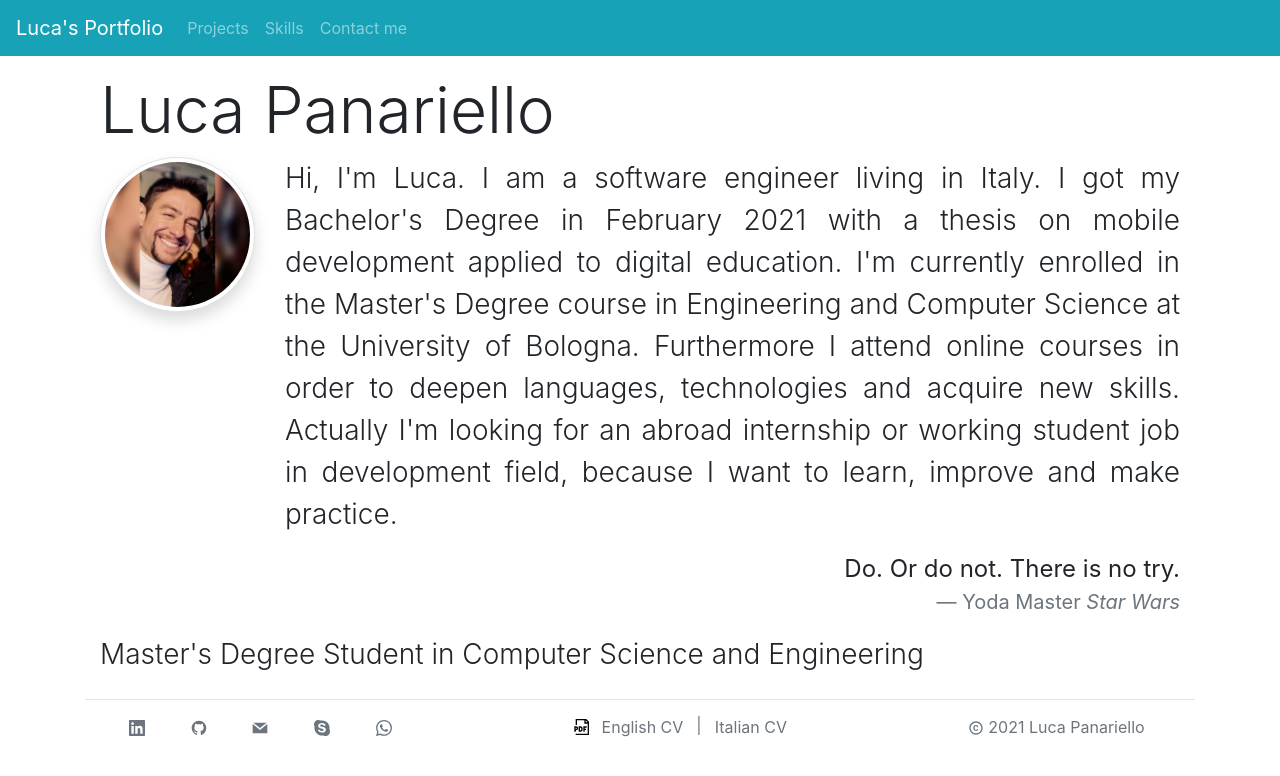
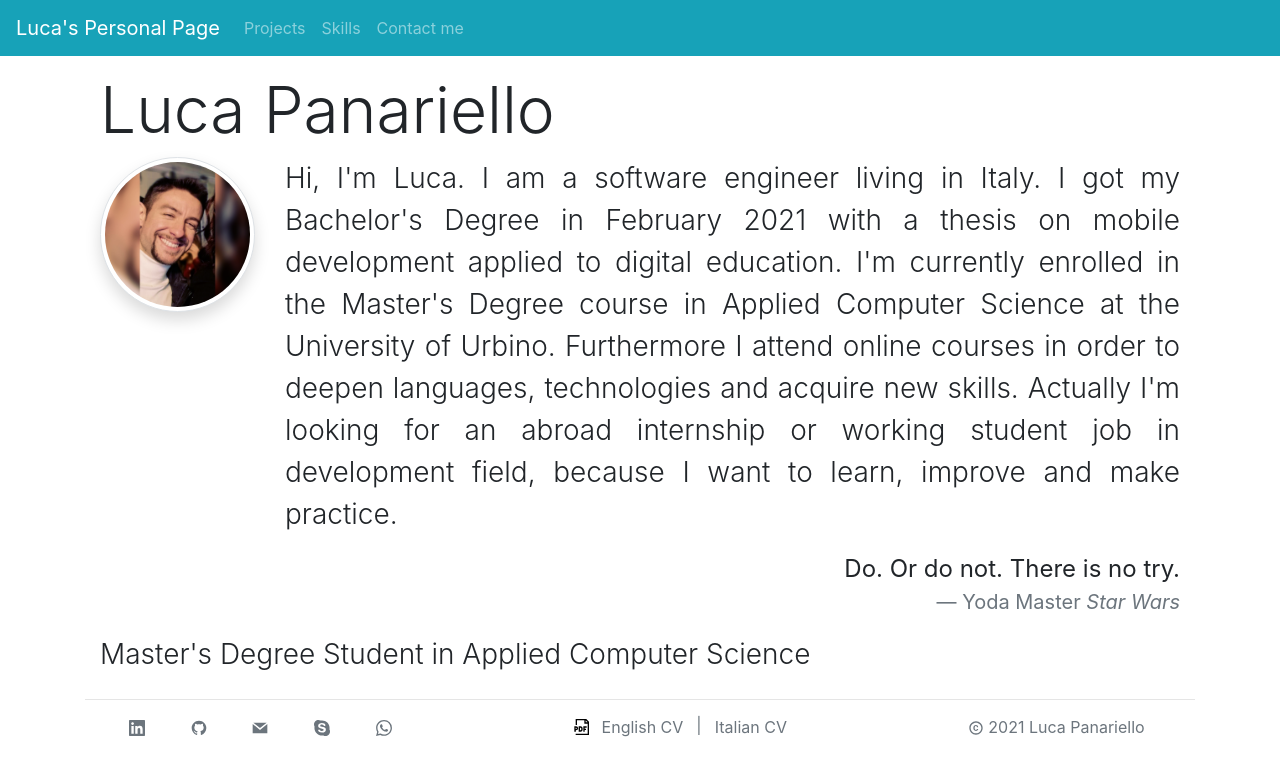
Before and after one commit to elpanas/LukePersonal, a React (Create React App) app: page / in a window 1280 px wide. Shown: the top 776 px of the page. Built offline with nearby package versions, Linux system fonts and the light colour scheme.

Commit message:
refactoring and minor mods

```diff
--- a/src/components/LukeNav.js
+++ b/src/components/LukeNav.js
@@ -11,7 +11,7 @@ const LukeNav = () => {
     <div>
       <Navbar color="info" dark expand="md">
         <Link className="navbar-brand" to="/">
-          Luca's Portfolio
+          Luca's Personal Page
         </Link>
         <NavbarToggler onClick={toggle} />
         <Collapse isOpen={isOpen} navbar>
--- a/src/components/comments/comments.js
+++ b/src/components/comments/comments.js
@@ -3,6 +3,7 @@ import { Button, Form, FormGroup, Label, Input, Col, Alert } from 'reactstrap';
 import './comments.css';
 
 const Comments = () => {
+  // setInput imposta il valore inputName, il cui stato iniziale è ''
   const [inputName, setInputName] = useState('');
   const [inputEmail, setInputEmail] = useState('');
   const [inputContent, setInputContent] = useState('');
--- a/src/components/home/HomePage.js
+++ b/src/components/home/HomePage.js
@@ -29,12 +29,12 @@ const HomePage = () => {
               Hi, I'm Luca. I am a software engineer living in Italy. I got my
               Bachelor's Degree in February 2021 with a thesis on mobile
               development applied to digital education. I'm currently enrolled
-              in the Master's Degree course in Engineering and Computer Science
-              at the University of Bologna. Furthermore I attend online courses
-              in order to deepen languages, technologies and acquire new skills.
-              Actually I'm looking for an abroad internship or working student
-              job in development field, because I want to learn, improve and
-              make practice.
+              in the Master's Degree course in Applied Computer Science at the
+              University of Urbino. Furthermore I attend online courses in order
+              to deepen languages, technologies and acquire new skills. Actually
+              I'm looking for an abroad internship or working student job in
+              development field, because I want to learn, improve and make
+              practice.
               <br />
             </p>
             <blockquote className="blockquote text-right">
@@ -48,7 +48,7 @@ const HomePage = () => {
         <Row>
           <Col>
             <p className="lead subtext">
-              Master's Degree Student in Computer Science and Engineering
+              Master's Degree Student in Applied Computer Science
             </p>
           </Col>
         </Row>
--- a/src/components/portfolio/portfolio.js
+++ b/src/components/portfolio/portfolio.js
@@ -3,54 +3,9 @@ import { Container, Row } from 'reactstrap';
 import '../../styles/resfont.css';
 import './portfolio.css';
 import BoxPortfolio from './portfoliobox';
+import { projects } from './utils';
 
 const LukePortfolio = () => {
-  const projects = [
-    {
-      title: 'BeachU 2.0',
-      subtitle: 'Digital Platform Project Enhanched',
-      text: 'I have developed this app using Flutter with the MVP design pattern. Authentication was made with Firebase. As database I choosed MongoDB because can manage geo coordinates better. In the end I have developed the web service in Node.js to enable communications between the app and MongoDB',
-      techs: 'Flutter - Node.js - MongoDB',
-      url: 'https://drive.google.com/file/d/1n7xuTiea8_Tseh5gLQ4crwB8mU19q2MF/view?usp=sharing&usp=embed_facebook',
-    },
-    {
-      title: 'Code Hunting Games',
-      subtitle: "Bachelor's Degree Thesis Project",
-      text: 'This project is a fusion of the CodyRoby teaching technique with the most famous "hunting game". It is part of the CodeWeek campaign and It represents my thesis project developed during the internship.',
-      techs: 'Flutter - Node.js - MongoDB - Docker',
-      url: 'https://drive.google.com/file/d/1U1ord1PrPMvsXWpQun-_wHH0DUbUVPlv/view?usp=sharing&usp=embed_facebook',
-    },
-    {
-      title: 'Coach@Home',
-      subtitle: 'Mobile App Project',
-      text: 'A mobile app which enables one to search personal trainers for home training in a radius of 20 Km.',
-      techs: 'Flutter - Node.js - MongoDB',
-      url: 'https://github.com/elpanas/CoachAtHomeApp.git',
-    },
-    {
-      title: 'OrdKrig',
-      subtitle: 'Geological Modeling Project',
-      text: 'Calculates ordinary Kriging in a set of P points which have known coordinates in the form of (Px, Py)',
-      techs: 'Octave',
-      link: 'ordkrig',
-      url: 'https://drive.google.com/file/d/1NmF6O4EXaFuiWPYg5NZuMetnxyeFdL4W/view?usp=sharing&usp=embed_facebook',
-    },
-    {
-      title: 'Gym Manager',
-      subtitle: 'OOP and Software Engineering Project',
-      text: 'Software to create gym and pool training sheets in C#',
-      techs: 'C#',
-      url: 'https://drive.google.com/file/d/1lSENZEmesDXdpRyL4zfGy-pMTXYEOOdp/view?usp=sharing&usp=embed_facebook',
-    },
-    {
-      title: 'BeachU',
-      subtitle: 'Digital Platform Project',
-      text: 'A mobile app composed of a client (Bot Telegram) which communicates with a web service implemented in PHP. It allows you to check umbrellas availability of a bathing establishment, just using your position or the name of the place where the establishment is.',
-      techs: 'Xamarin / Telegram - PHP - MySQL',
-      url: 'https://github.com/elpanas/BeachuApp.git',
-    },
-  ];
-
   const portfolioRows = [];
 
   for (var p = 0; p <= projects.length; p += 3) {
--- /dev/null
+++ b/src/components/portfolio/utils.js
@@ -0,0 +1,45 @@
+export const projects = [
+  {
+    title: 'BeachU 2.0',
+    subtitle: 'Digital Platform Project Enhanched',
+    text: 'I have developed this app using Flutter with the MVP design pattern. Authentication was made with Firebase. As database I choosed MongoDB because can manage geo coordinates better. In the end I have developed the web service in Node.js to enable communications between the app and MongoDB',
+    techs: 'Flutter - Node.js - MongoDB',
+    url: 'https://drive.google.com/file/d/1n7xuTiea8_Tseh5gLQ4crwB8mU19q2MF/view?usp=sharing&usp=embed_facebook',
+  },
+  {
+    title: 'Code Hunting Games',
+    subtitle: "Bachelor's Degree Thesis Project",
+    text: 'This project is a fusion of the CodyRoby teaching technique with the most famous "hunting game". It is part of the CodeWeek campaign and It represents my thesis project developed during the internship.',
+    techs: 'Flutter - Node.js - MongoDB - Docker',
+    url: 'https://drive.google.com/file/d/1U1ord1PrPMvsXWpQun-_wHH0DUbUVPlv/view?usp=sharing&usp=embed_facebook',
+  },
+  {
+    title: 'Coach@Home',
+    subtitle: 'Mobile App Project',
+    text: 'A mobile app which enables one to search personal trainers for home training in a radius of 20 Km.',
+    techs: 'Flutter - Node.js - MongoDB',
+    url: 'https://github.com/elpanas/CoachAtHomeApp.git',
+  },
+  {
+    title: 'OrdKrig',
+    subtitle: 'Geological Modeling Project',
+    text: 'Calculates ordinary Kriging in a set of P points which have known coordinates in the form of (Px, Py)',
+    techs: 'Octave',
+    link: 'ordkrig',
+    url: 'https://drive.google.com/file/d/1NmF6O4EXaFuiWPYg5NZuMetnxyeFdL4W/view?usp=sharing&usp=embed_facebook',
+  },
+  {
+    title: 'Gym Manager',
+    subtitle: 'OOP and Software Engineering Project',
+    text: 'Software to create gym and pool training sheets in C#',
+    techs: 'C#',
+    url: 'https://drive.google.com/file/d/1lSENZEmesDXdpRyL4zfGy-pMTXYEOOdp/view?usp=sharing&usp=embed_facebook',
+  },
+  {
+    title: 'BeachU',
+    subtitle: 'Digital Platform Project',
+    text: 'A mobile app composed of a client (Bot Telegram) which communicates with a web service implemented in PHP. It allows you to check umbrellas availability of a bathing establishment, just using your position or the name of the place where the establishment is.',
+    techs: 'Xamarin / Telegram - PHP - MySQL',
+    url: 'https://github.com/elpanas/BeachuApp.git',
+  },
+];
```
